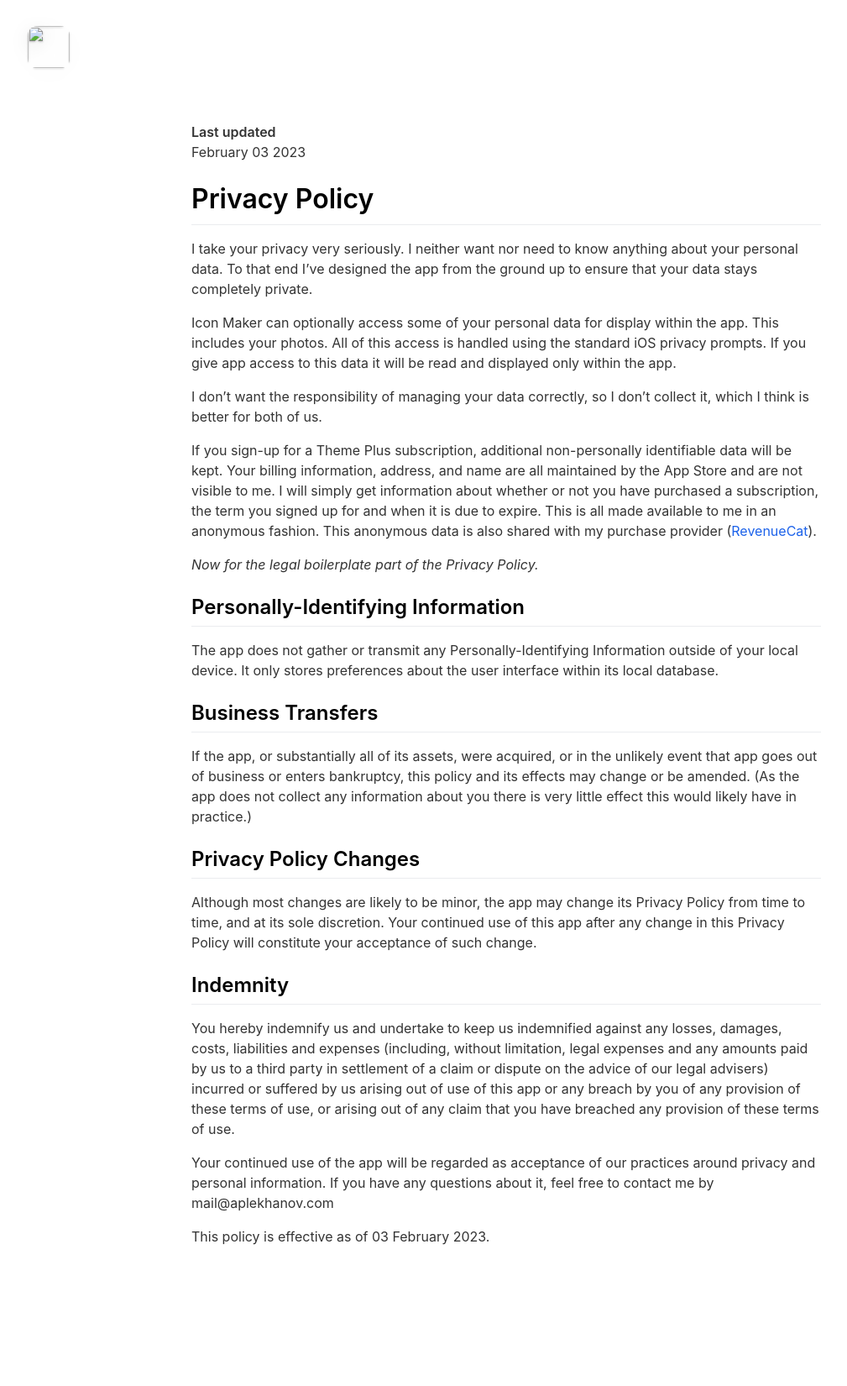
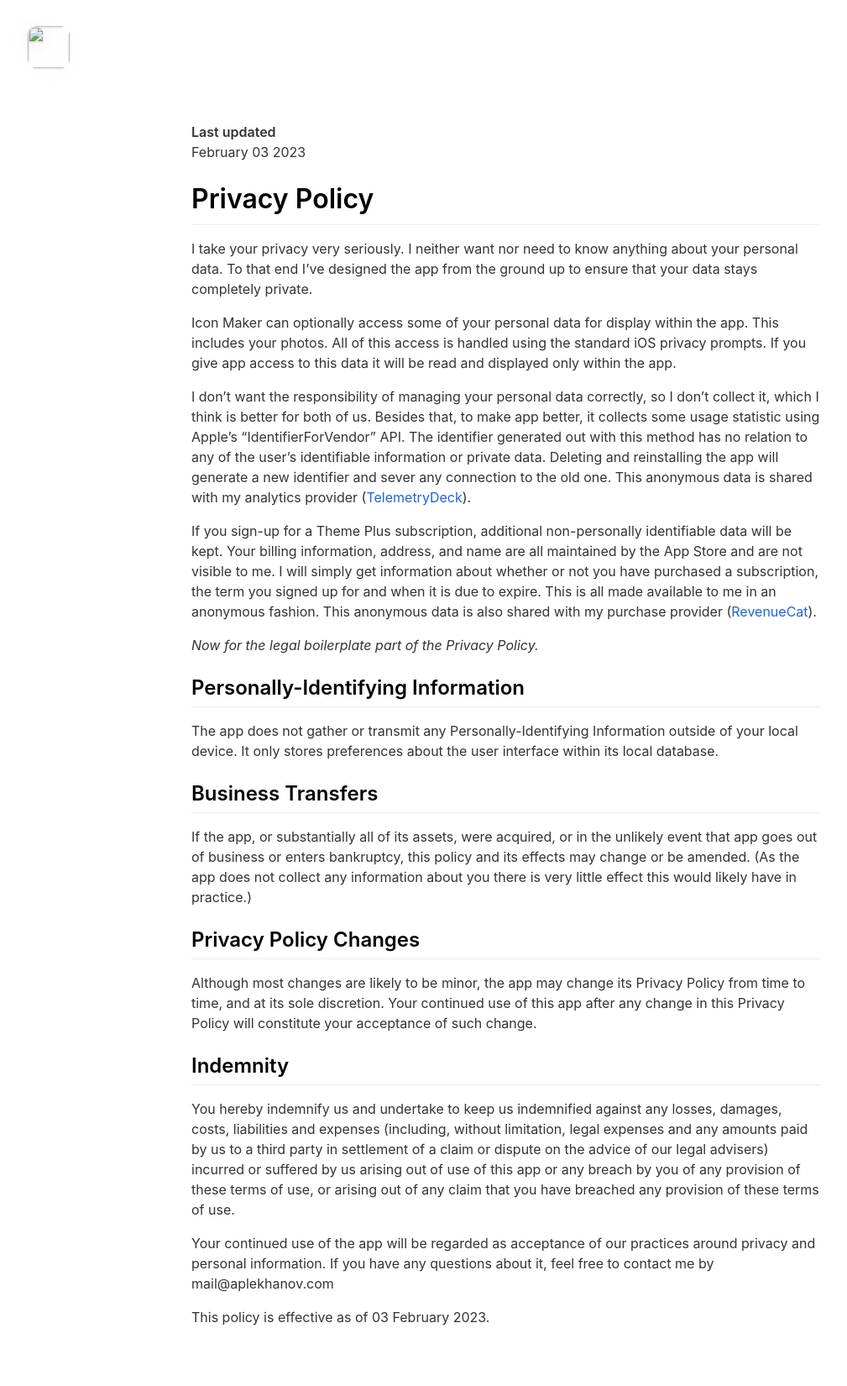
Before and after one commit to aplekhanov/covermaker-app, a Jekyll site: the page built from _pages/privacy.md, in a window 1280 px wide. Shown: the whole page at 84% size, without its empty margins (37-1046 px from the left). Built offline with Jekyll 4.4.1, drawn with Linux system fonts in a browser that asks for light colours; nearby versions of some CDN libraries; before the commit the page ends 1554 px from its top, so only the background shows below that.

Commit message:
Update privacy.md

```diff
--- a/_pages/privacy.md
+++ b/_pages/privacy.md
@@ -12,7 +12,7 @@ I take your privacy very seriously. I neither want nor need to know anything abo
 
 Icon Maker can optionally access some of your personal data for display within the app. This includes your photos. All of this access is handled using the standard iOS privacy prompts. If you give app access to this data it will be read and displayed only within the app.
 
-I don’t want the responsibility of managing your data correctly, so I don’t collect it, which I think is better for both of us.
+I don’t want the responsibility of managing your personal data correctly, so I don’t collect it, which I think is better for both of us. Besides that, to make app better, it collects some usage statistic using Apple's "IdentifierForVendor" API. The identifier generated out with this method has no relation to any of the user's identifiable information or private data. Deleting and reinstalling the app will generate a new identifier and sever any connection to the old one. This anonymous data is shared with my analytics provider ([TelemetryDeck](https://telemetrydeck.com/privacy/)).
 
 If you sign-up for a Theme Plus subscription, additional non-personally identifiable data will be kept. Your billing information, address, and name are all maintained by the App Store and are not visible to me. I will simply get information about whether or not you have purchased a subscription, the term you signed up for and when it is due to expire. This is all made available to me in an anonymous fashion. This anonymous data is also shared with my purchase provider ([RevenueCat](https://www.revenuecat.com/dpa)).
 
```
